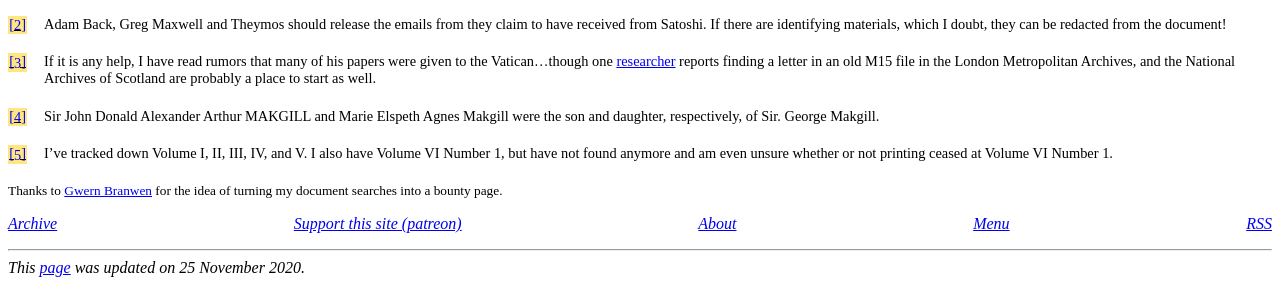
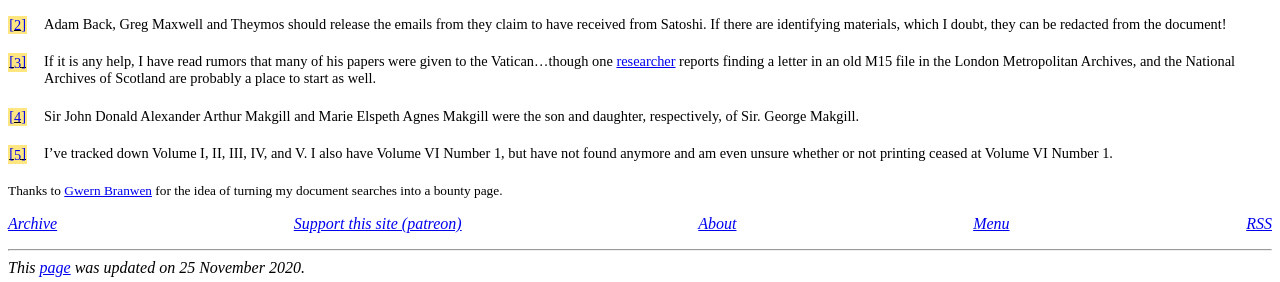
Before and after one commit to derykmakgill/website, a Jekyll site: the page built from research-bounties.md, in a window 1280 px wide. Shown: the part 782-1064 px from the top of the page. Built offline with Jekyll 4.4.1, drawn with Linux system fonts in a browser that asks for light colours.

Commit message:
Update research-bounties.md

```diff
--- a/research-bounties.md
+++ b/research-bounties.md
@@ -22,7 +22,7 @@ Please understand that interest in a document does not mean endorsement of that
 - Makgill, Sir George. *Various Letters.* 1868-1926. <span class="footnote"><span class="fnHide"> (Footnote: </span>If it is any help, I have read rumors that many of his papers were given to the Vatican...though one <a href="http://answers.google.com/answers/threadview/id/771994.html">researcher</a> reports finding a letter in an old M15 file in the London Metropolitan Archives, and the National Archives of Scotland are probably a place to start as well.<span class="fnHide">)</span></span>
 - Ballas, Mungo [George Makgill]. *Outside and Overseas: Being the History of Captain Mungo Ballas, Styled of Ballasburn, in the Shire of Fife; with some Account of his Voyages, Adventures, and Attempts to Found a Kingdom in the South Seas as Told by his Nephew and Namesake, Mungo Ballas, Last of the Race and House of the Name.* 1903.
 - ~~Hambrook, Emerson C [George Makgill]. *The Red To-Morrow.* London: The Proletarian Press, 1920.~~
-- J. D. Makgill, Evelyn M. Winch [Winch, Marie Elspeth Agnes (née Makgill)]. "A Question of Credit." *The Detective Magazine,* late ed., 06 June 1924. <span class="footnote"><span class="fnHide"> (Footnote: </span>Sir John Donald Alexander Arthur MAKGILL and Marie Elspeth Agnes Makgill were the son and daughter, respectively, of Sir. George Makgill.<span class="fnHide">)</span></span>
+- J. D. Makgill, Evelyn M. Winch [Winch, Marie Elspeth Agnes (née Makgill)]. "A Question of Credit." *The Detective Magazine,* late ed., 06 June 1924. <span class="footnote"><span class="fnHide"> (Footnote: </span>Sir John Donald Alexander Arthur Makgill and Marie Elspeth Agnes Makgill were the son and daughter, respectively, of Sir. George Makgill.<span class="fnHide">)</span></span>
 - J. D. Makgill, Evelyn M. Winch [Winch, Marie Elspeth Agnes (née Makgill)]. *Captain Joan.* Hodder and Stoughton, 1923.
 - Winch, Evelyn M. [Winch, Marie Elspeth Agnes (née Makgill)]. "As Luck Would Have It." *The Sketch,* Jan 28 1925.
 - Winch, Evelyn M. [Winch, Marie Elspeth Agnes (née Makgill)]. "Butler's Magic." *The 20-Story Magazine,* June 1924.
```
